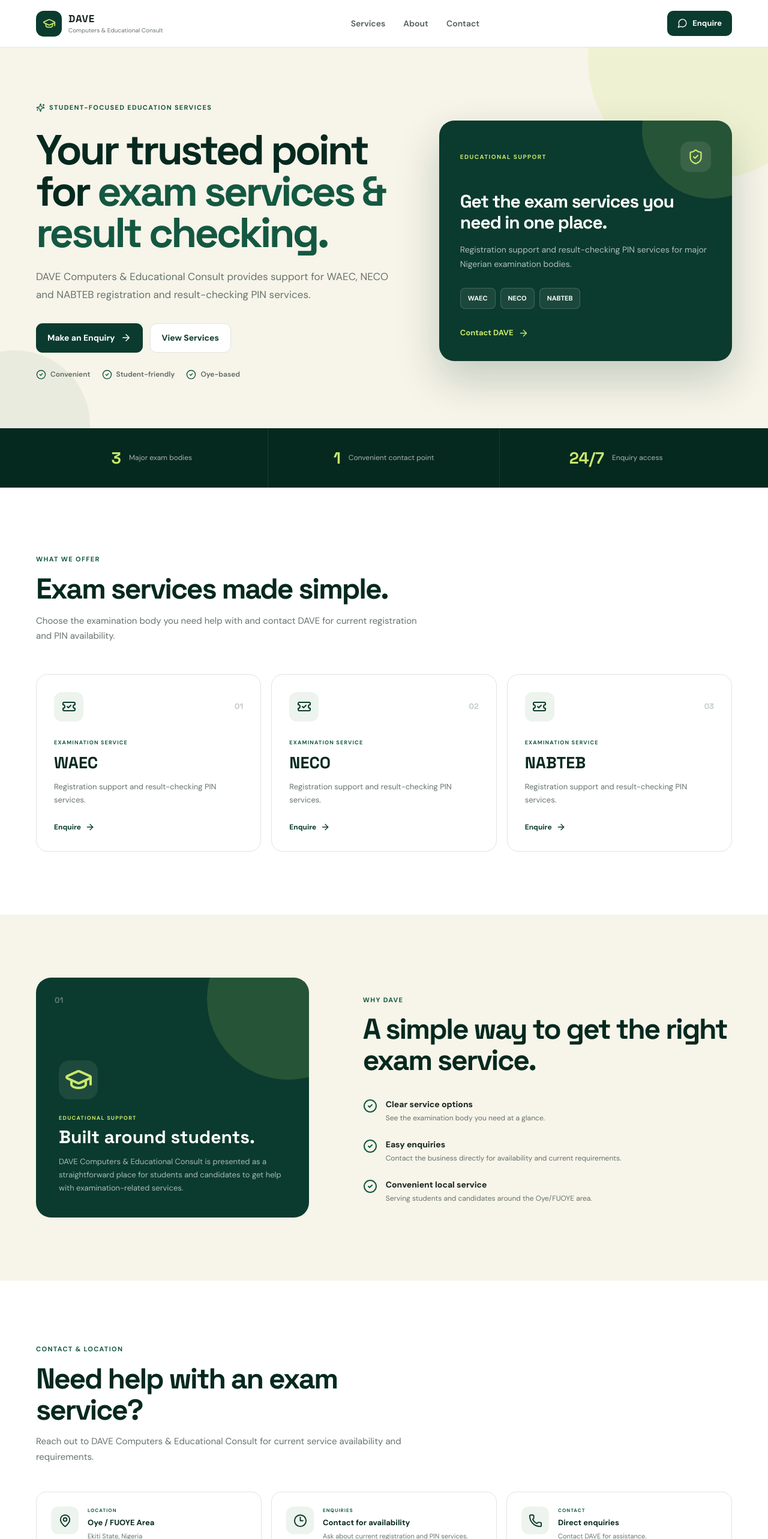
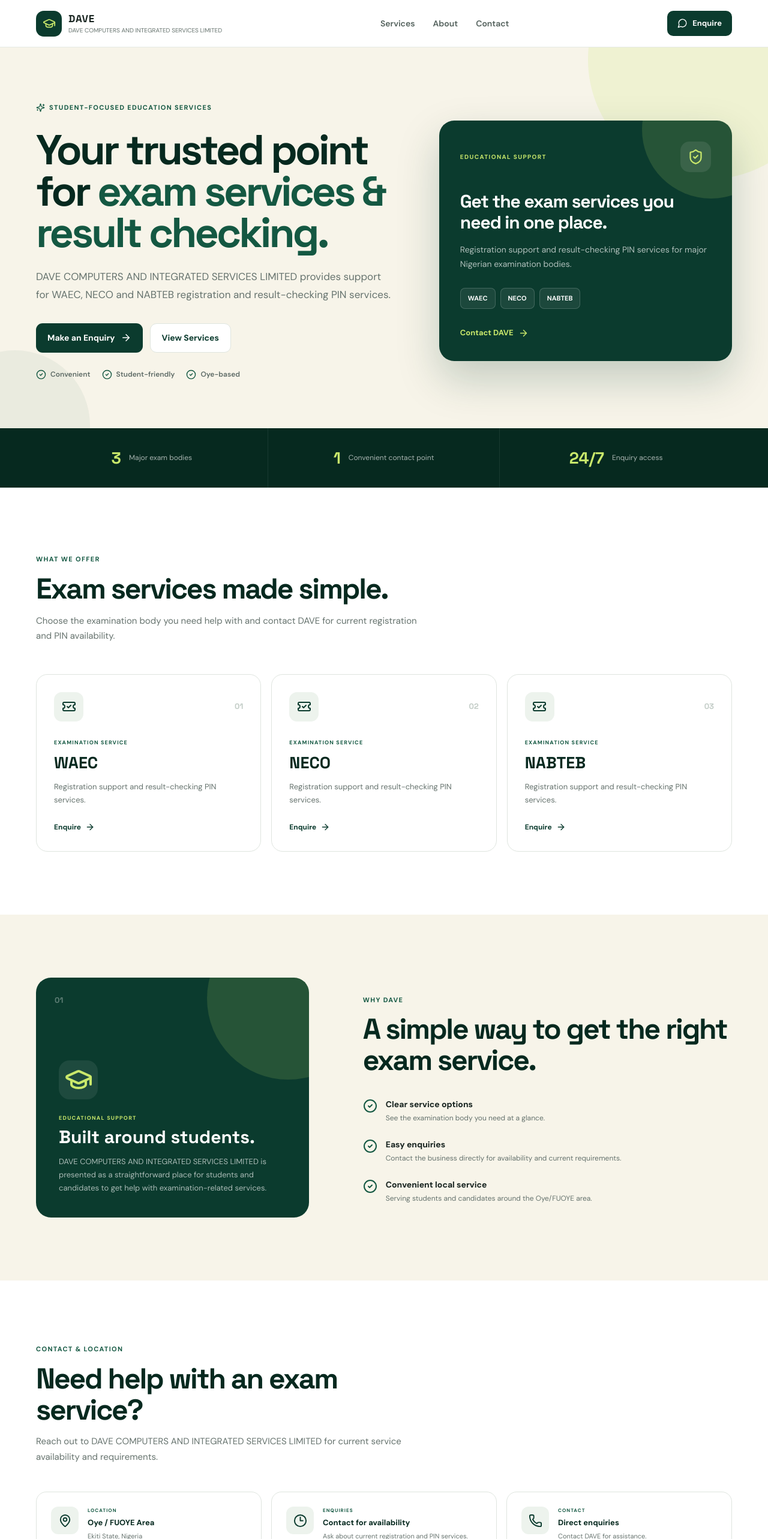
Before and after one commit to 1mojisola/DAVE-Computers-Educational-Consult, a React (Vite) app: page / in a window 1280 px wide. Shown: the top 2566 px of the page at 60% size. Built offline with nearby package versions, Linux system fonts and the light colour scheme.

Commit message:
Update main.jsx

```diff
--- a/src/main.jsx
+++ b/src/main.jsx
@@ -82,7 +82,7 @@
 
             <span className="brand-text">
               <strong>DAVE</strong>
-              <small>Computers & Educational Consult</small>
+              <small>DAVE COMPUTERS AND INTEGRATED SERVICES LIMITED</small>
             </span>
           </a>
 
@@ -105,7 +105,7 @@
           <a
             className="nav-cta"
             href={whatsappUrl(
-              "Hello DAVE Computers, I would like to make an enquiry about your services."
+              "Hello DAVE COMPUTERS AND INTEGRATED SERVICES LIMITED, I would like to make an enquiry about your services."
             )}
           >
             <MessageCircle size={17} />
@@ -148,7 +148,7 @@
               </h1>
 
               <p className="hero-text">
-                DAVE Computers & Educational Consult provides support for
+                DAVE COMPUTERS AND INTEGRATED SERVICES LIMITED provides support for
                 WAEC, NECO and NABTEB registration and result-checking PIN
                 services.
               </p>
@@ -159,7 +159,7 @@
                 <a
                   className="btn primary"
                   href={whatsappUrl(
-                    "Hello DAVE Computers, I want to enquire about your WAEC, NECO or NABTEB services."
+                    "Hello DAVE COMPUTERS AND INTEGRATED SERVICES LIMITED, I want to enquire about your WAEC, NECO or NABTEB services."
                   )}
                 >
                   Make an Enquiry
@@ -325,7 +325,7 @@
 
                     <a
                       href={whatsappUrl(
-                        `Hello DAVE Computers, I am interested in ${title} services.`
+                        `DAVE COMPUTERS AND INTEGRATED SERVICES LIMITED, I am interested in ${title} services.`
                       )}
                       className="service-link"
                     >
@@ -369,7 +369,7 @@
               </h3>
 
               <p>
-                DAVE Computers & Educational Consult is presented as
+                DAVE COMPUTERS AND INTEGRATED SERVICES LIMITED is presented as
                 a straightforward place for students and candidates
                 to get help with examination-related services.
               </p>
@@ -467,7 +467,7 @@
               </h2>
 
               <p>
-                Reach out to DAVE Computers & Educational Consult
+                Reach out to DAVE COMPUTERS AND INTEGRATED SERVICES LIMITED
                 for current service availability and requirements.
               </p>
 
@@ -553,7 +553,7 @@
                 </div>
 
                 <h2>
-                  Talk to DAVE Computers.
+                  Talk to DAVE COMPUTERS AND INTEGRATED SERVICES LIMITED.
                 </h2>
 
                 <p>
@@ -567,7 +567,7 @@
               <a
                 className="btn white"
                 href={whatsappUrl(
-                  "Hello DAVE Computers, I would like to make an enquiry about your exam services."
+                  "Hello DAVE COMPUTERS AND INTEGRATED SERVICES LIMITED, I would like to make an enquiry about your exam services."
                 )}
               >
                 <MessageCircle size={19} />
@@ -596,7 +596,7 @@
 
             <div>
               <strong>
-                DAVE Computers & Educational Consult
+                DAVE COMPUTERS AND INTEGRATED SERVICES LIMITED
               </strong>
 
               <span>
```
